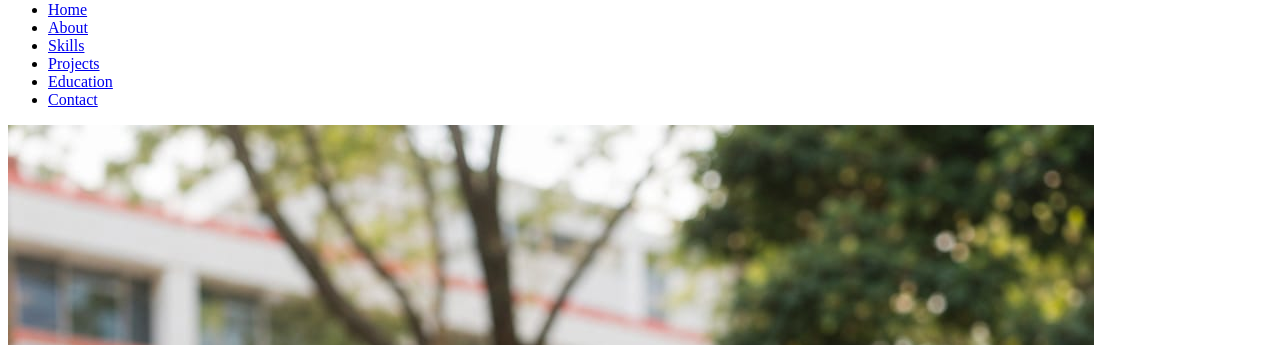
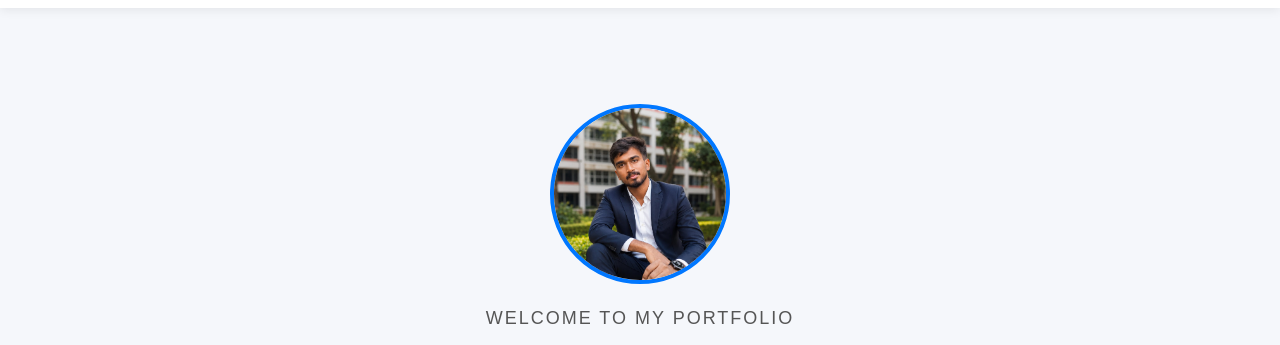
Before and after one commit to chan-1812/chandan-portfolio, a plain HTML site: page index.html in a window 1280 px wide. Shown: the part 66-411 px from the top of the page. Drawn offline with Linux system fonts and the light colour scheme; a script that the page names is missing.

Commit message:
Update index.html

```diff
--- a/index.html
+++ b/index.html
@@ -6,7 +6,7 @@
 
     <title>Chandan KV | Python Full Stack Developer</title>
 
-    <link rel="stylesheet" href="chandan.css">
+    <link rel="stylesheet" href="style.css">
 </head>
 
 <body>
```
